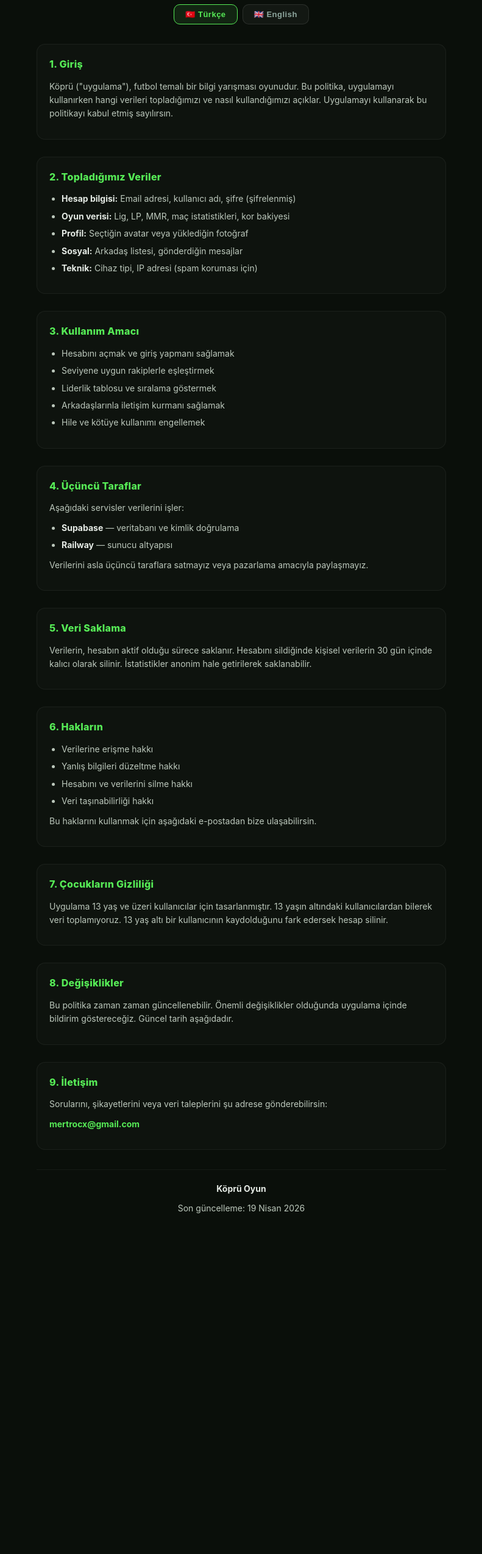
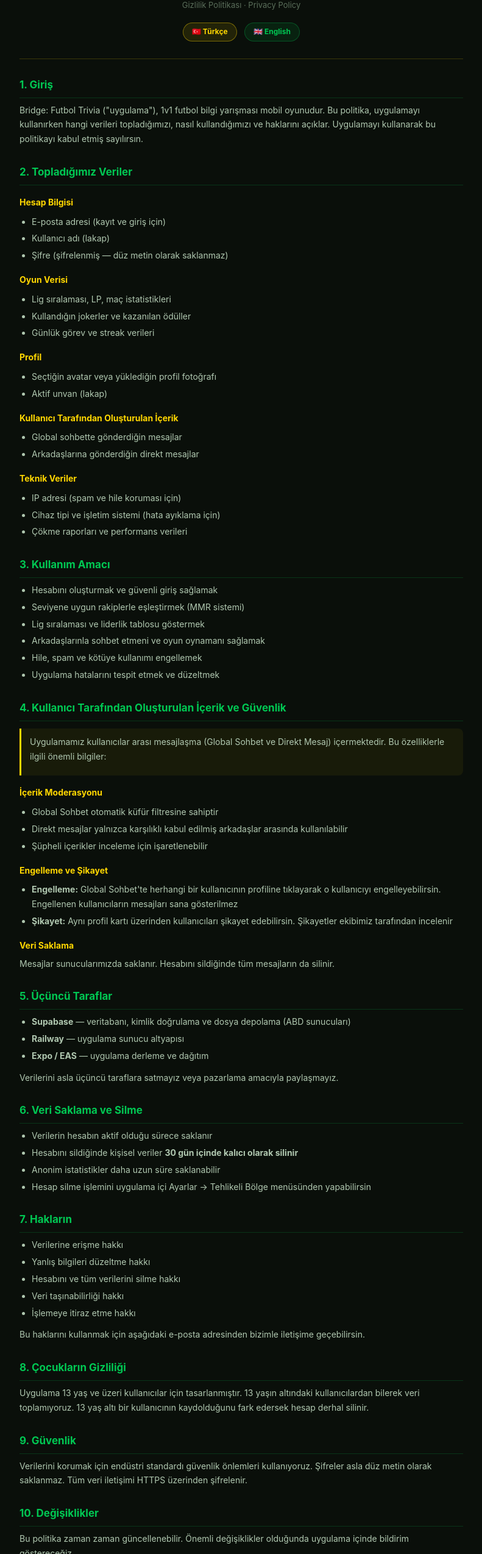
Before and after one commit to mertrocx-sudo/kopru-privacy, a plain HTML site: page index.html in a window 1280 px wide. Shown: the part 206-2755 px from the top of the page at 61% size, without its empty margins (244-1035 px from the left). Before the commit the page ends 2270 px from the top, so only its background shows below. Drawn offline with Linux system fonts and the light colour scheme.

Commit message:
Update privacy policy content and styling

```diff
--- a/index.html
+++ b/index.html
@@ -1,332 +1,313 @@
 <!DOCTYPE html>
 <html lang="tr">
 <head>
-<meta charset="UTF-8">
-<meta name="viewport" content="width=device-width, initial-scale=1.0">
-<title>Köprü · Gizlilik Politikası / Privacy Policy</title>
+  <meta charset="UTF-8" />
+  <meta name="viewport" content="width=device-width, initial-scale=1.0" />
+  <title>Bridge · Gizlilik Politikası / Privacy Policy</title>
   <style>
-  * { margin: 0; padding: 0; box-sizing: border-box; }
-  body {
-    font-family: -apple-system, BlinkMacSystemFont, "Segoe UI", Roboto, Oxygen, Ubuntu, sans-serif;
-    background: #0a0f0a;
-    color: #e5ebe5;
-    line-height: 1.6;
-    min-height: 100vh;
-  }
-  .container {
-    max-width: 720px;
-    margin: 0 auto;
-    padding: 40px 24px 60px;
-  }
-  header {
-    text-align: center;
-    margin-bottom: 32px;
-    padding-bottom: 24px;
-    border-bottom: 1px solid rgba(86, 235, 86, 0.15);
-  }
-  .logo {
-    display: inline-block;
-    font-size: 28px;
-    font-weight: 900;
-    letter-spacing: 3px;
-    color: #56eb56;
-    padding: 8px 20px;
-    border: 2px solid rgba(86, 235, 86, 0.3);
-    border-radius: 12px;
-    margin-bottom: 16px;
-  }
-  h1 {
-    font-size: 22px;
-    color: #e5ebe5;
-    font-weight: 800;
-    letter-spacing: 0.5px;
-  }
-  .lang-switch {
-    display: flex;
-    justify-content: center;
-    gap: 8px;
-    margin-bottom: 32px;
-  }
-  .lang-btn {
-    padding: 8px 18px;
-    background: rgba(255, 255, 255, 0.04);
-    border: 1px solid rgba(255, 255, 255, 0.1);
-    border-radius: 10px;
-    color: #8fa89f;
-    cursor: pointer;
-    font-size: 13px;
-    font-weight: 700;
-    letter-spacing: 0.5px;
-    transition: all 0.15s;
-  }
-  .lang-btn.active {
-    background: rgba(86, 235, 86, 0.1);
-    border-color: #56eb56;
-    color: #56eb56;
-  }
-  .lang-btn:hover:not(.active) {
-    background: rgba(255, 255, 255, 0.08);
-    color: #e5ebe5;
-  }
-  section {
-    margin-bottom: 28px;
-    padding: 20px;
-    background: rgba(15, 20, 15, 0.8);
-    border: 1px solid rgba(255, 255, 255, 0.06);
-    border-radius: 14px;
-  }
-  h2 {
-    font-size: 16px;
-    color: #56eb56;
-    font-weight: 800;
-    letter-spacing: 0.3px;
-    margin-bottom: 12px;
-  }
-  p {
-    color: #bcc8bc;
-    font-size: 14px;
-    margin-bottom: 10px;
-  }
-  ul {
-    padding-left: 20px;
-    margin-bottom: 10px;
-  }
-  li {
-    color: #bcc8bc;
-    font-size: 14px;
-    margin-bottom: 6px;
-  }
-  strong {
-    color: #e5ebe5;
-  }
-  .meta {
-    text-align: center;
-    color: #5a6e5a;
-    font-size: 12px;
-    margin-top: 32px;
-    padding-top: 20px;
-    border-top: 1px solid rgba(255, 255, 255, 0.05);
-  }
-  .content-section { display: none; }
-  .content-section.active { display: block; }
-  a {
-    color: #56eb56;
-    text-decoration: none;
-    font-weight: 700;
-  }
-  a:hover { text-decoration: underline; }
+    * { box-sizing: border-box; margin: 0; padding: 0; }
+    body { font-family: -apple-system, BlinkMacSystemFont, 'Segoe UI', sans-serif; background: #0a0f0a; color: #d4e8d4; line-height: 1.7; padding: 24px 16px 60px; max-width: 760px; margin: 0 auto; }
+    h1 { color: #FFD700; font-size: 28px; margin-bottom: 4px; }
+    h2 { color: #00C853; font-size: 17px; margin: 28px 0 8px; border-bottom: 1px solid rgba(0,200,83,0.2); padding-bottom: 6px; }
+    h3 { color: #FFD700; font-size: 14px; margin: 16px 0 6px; }
+    p { margin-bottom: 10px; font-size: 14px; color: #b0c8b0; }
+    ul { margin: 8px 0 12px 20px; }
+    li { font-size: 14px; color: #b0c8b0; margin-bottom: 4px; }
+    a { color: #00C853; }
+    .header { text-align: center; padding: 32px 0 24px; border-bottom: 1px solid rgba(255,215,0,0.2); margin-bottom: 24px; }
+    .emoji { font-size: 48px; display: block; margin-bottom: 12px; }
+    .badge { display: inline-block; background: rgba(0,200,83,0.1); border: 1px solid rgba(0,200,83,0.3); color: #00C853; border-radius: 20px; padding: 4px 14px; font-size: 12px; font-weight: 700; margin: 4px; cursor: pointer; }
+    .badge.active { background: rgba(255,215,0,0.1); border-color: rgba(255,215,0,0.4); color: #FFD700; }
+    .section { margin-bottom: 8px; }
+    .lang-tr .en { display: none; }
+    .lang-en .tr { display: none; }
+    .highlight { background: rgba(255,215,0,0.06); border-left: 3px solid #FFD700; padding: 10px 14px; border-radius: 0 8px 8px 0; margin: 12px 0; }
+    .updated { color: #5A6E5A; font-size: 12px; margin-top: 32px; text-align: center; }
+    .contact-box { background: rgba(0,200,83,0.06); border: 1px solid rgba(0,200,83,0.2); border-radius: 12px; padding: 16px; margin-top: 12px; text-align: center; }
+    .contact-box a { font-size: 15px; font-weight: 700; }
   </style>
 </head>
-<body>
-<div class="container">
-  <header>
-    <div class="logo">⚽ KÖPRÜ</div>
-    <h1 id="headerTitle">Gizlilik Politikası</h1>
-  </header>
+<body class="lang-tr">
 
-  <div class="lang-switch">
-    <button class="lang-btn active" onclick="switchLang('tr')" id="btn-tr">🇹🇷 Türkçe</button>
-    <button class="lang-btn" onclick="switchLang('en')" id="btn-en">🇬🇧 English</button>
+<div class="header">
+  <span class="emoji">⚽</span>
+  <h1>BRIDGE: Futbol Trivia</h1>
+  <p style="color:#5A6E5A;font-size:13px;margin-top:6px;">Gizlilik Politikası · Privacy Policy</p>
+  <div style="margin-top:14px;">
+    <span class="badge active" onclick="setLang('tr')">🇹🇷 Türkçe</span>
+    <span class="badge" onclick="setLang('en')">🇬🇧 English</span>
+  </div>
 </div>
 
-  <!-- TÜRKÇE -->
-  <div id="content-tr" class="content-section active">
+<!-- ════════════════════════════════════ TÜRKÇE ════════════════════════════════════ -->
+<div class="tr">
 
-    <section>
+  <div class="section">
     <h2>1. Giriş</h2>
-      <p>
-        Köprü ("uygulama"), futbol temalı bir bilgi yarışması oyunudur. Bu politika,
-        uygulamayı kullanırken hangi verileri topladığımızı ve nasıl kullandığımızı açıklar.
-        Uygulamayı kullanarak bu politikayı kabul etmiş sayılırsın.
-      </p>
-    </section>
+    <p>Bridge: Futbol Trivia ("uygulama"), 1v1 futbol bilgi yarışması mobil oyunudur. Bu politika, uygulamayı kullanırken hangi verileri topladığımızı, nasıl kullandığımızı ve haklarını açıklar. Uygulamayı kullanarak bu politikayı kabul etmiş sayılırsın.</p>
+  </div>
 
-    <section>
+  <div class="section">
     <h2>2. Topladığımız Veriler</h2>
+    <h3>Hesap Bilgisi</h3>
     <ul>
-        <li><strong>Hesap bilgisi:</strong> Email adresi, kullanıcı adı, şifre (şifrelenmiş)</li>
-        <li><strong>Oyun verisi:</strong> Lig, LP, MMR, maç istatistikleri, kor bakiyesi</li>
-        <li><strong>Profil:</strong> Seçtiğin avatar veya yüklediğin fotoğraf</li>
-        <li><strong>Sosyal:</strong> Arkadaş listesi, gönderdiğin mesajlar</li>
-        <li><strong>Teknik:</strong> Cihaz tipi, IP adresi (spam koruması için)</li>
+      <li>E-posta adresi (kayıt ve giriş için)</li>
+      <li>Kullanıcı adı (lakap)</li>
+      <li>Şifre (şifrelenmiş — düz metin olarak saklanmaz)</li>
     </ul>
-    </section>
+    <h3>Oyun Verisi</h3>
+    <ul>
+      <li>Lig sıralaması, LP, maç istatistikleri</li>
+      <li>Kullandığın jokerler ve kazanılan ödüller</li>
+      <li>Günlük görev ve streak verileri</li>
+    </ul>
+    <h3>Profil</h3>
+    <ul>
+      <li>Seçtiğin avatar veya yüklediğin profil fotoğrafı</li>
+      <li>Aktif unvan (lakap)</li>
+    </ul>
+    <h3>Kullanıcı Tarafından Oluşturulan İçerik</h3>
+    <ul>
+      <li>Global sohbette gönderdiğin mesajlar</li>
+      <li>Arkadaşlarına gönderdiğin direkt mesajlar</li>
+    </ul>
+    <h3>Teknik Veriler</h3>
+    <ul>
+      <li>IP adresi (spam ve hile koruması için)</li>
+      <li>Cihaz tipi ve işletim sistemi (hata ayıklama için)</li>
+      <li>Çökme raporları ve performans verileri</li>
+    </ul>
+  </div>
 
-    <section>
+  <div class="section">
     <h2>3. Kullanım Amacı</h2>
     <ul>
-        <li>Hesabını açmak ve giriş yapmanı sağlamak</li>
-        <li>Seviyene uygun rakiplerle eşleştirmek</li>
-        <li>Liderlik tablosu ve sıralama göstermek</li>
-        <li>Arkadaşlarınla iletişim kurmanı sağlamak</li>
-        <li>Hile ve kötüye kullanımı engellemek</li>
+      <li>Hesabını oluşturmak ve güvenli giriş sağlamak</li>
+      <li>Seviyene uygun rakiplerle eşleştirmek (MMR sistemi)</li>
+      <li>Lig sıralaması ve liderlik tablosu göstermek</li>
+      <li>Arkadaşlarınla sohbet etmeni ve oyun oynamanı sağlamak</li>
+      <li>Hile, spam ve kötüye kullanımı engellemek</li>
+      <li>Uygulama hatalarını tespit etmek ve düzeltmek</li>
     </ul>
-    </section>
+  </div>
 
-    <section>
-      <h2>4. Üçüncü Taraflar</h2>
-      <p>Aşağıdaki servisler verilerini işler:</p>
+  <div class="section">
+    <h2>4. Kullanıcı Tarafından Oluşturulan İçerik ve Güvenlik</h2>
+    <div class="highlight">
+      <p>Uygulamamız kullanıcılar arası mesajlaşma (Global Sohbet ve Direkt Mesaj) içermektedir. Bu özelliklerle ilgili önemli bilgiler:</p>
+    </div>
+    <h3>İçerik Moderasyonu</h3>
     <ul>
-        <li><strong>Supabase</strong> — veritabanı ve kimlik doğrulama</li>
-        <li><strong>Railway</strong> — sunucu altyapısı</li>
+      <li>Global Sohbet otomatik küfür filtresine sahiptir</li>
+      <li>Direkt mesajlar yalnızca karşılıklı kabul edilmiş arkadaşlar arasında kullanılabilir</li>
+      <li>Şüpheli içerikler inceleme için işaretlenebilir</li>
+    </ul>
+    <h3>Engelleme ve Şikayet</h3>
+    <ul>
+      <li><strong>Engelleme:</strong> Global Sohbet'te herhangi bir kullanıcının profiline tıklayarak o kullanıcıyı engelleyebilirsin. Engellenen kullanıcıların mesajları sana gösterilmez</li>
+      <li><strong>Şikayet:</strong> Aynı profil kartı üzerinden kullanıcıları şikayet edebilirsin. Şikayetler ekibimiz tarafından incelenir</li>
+    </ul>
+    <h3>Veri Saklama</h3>
+    <p>Mesajlar sunucularımızda saklanır. Hesabını sildiğinde tüm mesajların da silinir.</p>
+  </div>
+
+  <div class="section">
+    <h2>5. Üçüncü Taraflar</h2>
+    <ul>
+      <li><strong>Supabase</strong> — veritabanı, kimlik doğrulama ve dosya depolama (ABD sunucuları)</li>
+      <li><strong>Railway</strong> — uygulama sunucu altyapısı</li>
+      <li><strong>Expo / EAS</strong> — uygulama derleme ve dağıtım</li>
     </ul>
     <p>Verilerini asla üçüncü taraflara satmayız veya pazarlama amacıyla paylaşmayız.</p>
-    </section>
+  </div>
 
-    <section>
-      <h2>5. Veri Saklama</h2>
-      <p>
-        Verilerin, hesabın aktif olduğu sürece saklanır. Hesabını sildiğinde
-        kişisel verilerin 30 gün içinde kalıcı olarak silinir. İstatistikler
-        anonim hale getirilerek saklanabilir.
-      </p>
-    </section>
+  <div class="section">
+    <h2>6. Veri Saklama ve Silme</h2>
+    <ul>
+      <li>Verilerin hesabın aktif olduğu sürece saklanır</li>
+      <li>Hesabını sildiğinde kişisel veriler <strong>30 gün içinde kalıcı olarak silinir</strong></li>
+      <li>Anonim istatistikler daha uzun süre saklanabilir</li>
+      <li>Hesap silme işlemini uygulama içi Ayarlar → Tehlikeli Bölge menüsünden yapabilirsin</li>
+    </ul>
+  </div>
 
-    <section>
-      <h2>6. Hakların</h2>
+  <div class="section">
+    <h2>7. Hakların</h2>
     <ul>
       <li>Verilerine erişme hakkı</li>
       <li>Yanlış bilgileri düzeltme hakkı</li>
-        <li>Hesabını ve verilerini silme hakkı</li>
+      <li>Hesabını ve tüm verilerini silme hakkı</li>
       <li>Veri taşınabilirliği hakkı</li>
+      <li>İşlemeye itiraz etme hakkı</li>
     </ul>
-      <p>Bu haklarını kullanmak için aşağıdaki e-postadan bize ulaşabilirsin.</p>
-    </section>
+    <p>Bu haklarını kullanmak için aşağıdaki e-posta adresinden bizimle iletişime geçebilirsin.</p>
+  </div>
 
-    <section>
-      <h2>7. Çocukların Gizliliği</h2>
-      <p>
-        Uygulama 13 yaş ve üzeri kullanıcılar için tasarlanmıştır. 13 yaşın altındaki
-        kullanıcılardan bilerek veri toplamıyoruz. 13 yaş altı bir kullanıcının
-        kaydolduğunu fark edersek hesap silinir.
-      </p>
-    </section>
+  <div class="section">
+    <h2>8. Çocukların Gizliliği</h2>
+    <p>Uygulama 13 yaş ve üzeri kullanıcılar için tasarlanmıştır. 13 yaşın altındaki kullanıcılardan bilerek veri toplamıyoruz. 13 yaş altı bir kullanıcının kaydolduğunu fark edersek hesap derhal silinir.</p>
+  </div>
 
-    <section>
-      <h2>8. Değişiklikler</h2>
-      <p>
-        Bu politika zaman zaman güncellenebilir. Önemli değişiklikler olduğunda
-        uygulama içinde bildirim göstereceğiz. Güncel tarih aşağıdadır.
-      </p>
-    </section>
+  <div class="section">
+    <h2>9. Güvenlik</h2>
+    <p>Verilerini korumak için endüstri standardı güvenlik önlemleri kullanıyoruz. Şifreler asla düz metin olarak saklanmaz. Tüm veri iletişimi HTTPS üzerinden şifrelenir.</p>
+  </div>
 
-    <section>
-      <h2>9. İletişim</h2>
-      <p>Sorularını, şikayetlerini veya veri taleplerini şu adrese gönderebilirsin:</p>
-      <p><a href="mailto:mertrocx@gmail.com">mertrocx@gmail.com</a></p>
-    </section>
+  <div class="section">
+    <h2>10. Değişiklikler</h2>
+    <p>Bu politika zaman zaman güncellenebilir. Önemli değişiklikler olduğunda uygulama içinde bildirim göstereceğiz.</p>
+  </div>
 
-    <div class="meta">
-      <p><strong>Köprü Oyun</strong></p>
-      <p>Son güncelleme: 19 Nisan 2026</p>
+  <div class="section">
+    <h2>11. İletişim</h2>
+    <div class="contact-box">
+      <p style="color:#5A6E5A;font-size:12px;margin-bottom:8px;">Sorular, şikayetler veya veri talepleri için:</p>
+      <a href="mailto:mertrocx@gmail.com">mertrocx@gmail.com</a>
+      <p style="color:#5A6E5A;font-size:11px;margin-top:8px;">Mert Kaplan · Bridge: Futbol Trivia</p>
+    </div>
   </div>
 
 </div>
+<!-- ════════════════════════════════════ END TR ════════════════════════════════════ -->
 
-  <!-- ENGLISH -->
-  <div id="content-en" class="content-section">
+<!-- ════════════════════════════════════ ENGLISH ════════════════════════════════════ -->
+<div class="en">
 
-    <section>
+  <div class="section">
     <h2>1. Introduction</h2>
-      <p>
-        Köprü ("the app") is a football-themed trivia game. This policy explains
-        what data we collect and how we use it. By using the app, you agree to this policy.
-      </p>
-    </section>
+    <p>Bridge: Futbol Trivia ("the app") is a 1v1 football trivia mobile game. This policy explains what data we collect, how we use it, and your rights. By using the app, you agree to this policy.</p>
+  </div>
 
-    <section>
+  <div class="section">
     <h2>2. Data We Collect</h2>
+    <h3>Account Information</h3>
     <ul>
-        <li><strong>Account:</strong> Email, username, password (encrypted)</li>
-        <li><strong>Game data:</strong> League, LP, MMR, match stats, kor balance</li>
-        <li><strong>Profile:</strong> Avatar selection or uploaded photo</li>
-        <li><strong>Social:</strong> Friends list, messages you send</li>
-        <li><strong>Technical:</strong> Device type, IP address (for spam prevention)</li>
+      <li>Email address (for registration and login)</li>
+      <li>Username (nickname)</li>
+      <li>Password (encrypted — never stored as plain text)</li>
     </ul>
-    </section>
+    <h3>Game Data</h3>
+    <ul>
+      <li>League ranking, LP, match statistics</li>
+      <li>Jokers used and rewards earned</li>
+      <li>Daily tasks and streak data</li>
+    </ul>
+    <h3>Profile</h3>
+    <ul>
+      <li>Selected avatar or uploaded profile photo</li>
+      <li>Active title (nickname)</li>
+    </ul>
+    <h3>User-Generated Content</h3>
+    <ul>
+      <li>Messages sent in Global Chat</li>
+      <li>Direct messages sent to friends</li>
+    </ul>
+    <h3>Technical Data</h3>
+    <ul>
+      <li>IP address (for spam and cheat protection)</li>
+      <li>Device type and OS (for debugging)</li>
+      <li>Crash reports and performance data</li>
+    </ul>
+  </div>
 
-    <section>
+  <div class="section">
     <h2>3. How We Use Data</h2>
     <ul>
-        <li>Create and log in to your account</li>
-        <li>Match you with skill-appropriate opponents</li>
-        <li>Show leaderboard and rankings</li>
-        <li>Enable communication with friends</li>
-        <li>Prevent cheating and abuse</li>
+      <li>Create your account and enable secure login</li>
+      <li>Match you with skill-appropriate opponents (MMR system)</li>
+      <li>Show league rankings and leaderboards</li>
+      <li>Enable chat and gameplay with friends</li>
+      <li>Prevent cheating, spam, and abuse</li>
+      <li>Detect and fix app errors</li>
     </ul>
-    </section>
+  </div>
 
-    <section>
-      <h2>4. Third Parties</h2>
-      <p>The following services process your data:</p>
+  <div class="section">
+    <h2>4. User-Generated Content &amp; Safety</h2>
+    <div class="highlight">
+      <p>Our app includes user-to-user messaging (Global Chat and Direct Messages). Important information about these features:</p>
+    </div>
+    <h3>Content Moderation</h3>
     <ul>
-        <li><strong>Supabase</strong> — database and authentication</li>
-        <li><strong>Railway</strong> — server infrastructure</li>
+      <li>Global Chat has an automatic profanity filter</li>
+      <li>Direct messages are only available between mutually accepted friends</li>
+      <li>Suspicious content can be flagged for review</li>
     </ul>
-      <p>We never sell or share your data for marketing purposes.</p>
-    </section>
+    <h3>Blocking and Reporting</h3>
+    <ul>
+      <li><strong>Block:</strong> You can block any user by tapping their profile in Global Chat. Blocked users' messages will not be shown to you</li>
+      <li><strong>Report:</strong> You can report users from the same profile card. Reports are reviewed by our team</li>
+    </ul>
+    <h3>Data Retention</h3>
+    <p>Messages are stored on our servers. When you delete your account, all your messages are deleted as well.</p>
+  </div>
 
-    <section>
-      <h2>5. Data Retention</h2>
-      <p>
-        Your data is kept as long as your account is active. When you delete your
-        account, personal data is permanently deleted within 30 days. Statistics
-        may be kept anonymously.
-      </p>
-    </section>
+  <div class="section">
+    <h2>5. Third Parties</h2>
+    <ul>
+      <li><strong>Supabase</strong> — database, authentication, and file storage (US servers)</li>
+      <li><strong>Railway</strong> — application server infrastructure</li>
+      <li><strong>Expo / EAS</strong> — app build and distribution</li>
+    </ul>
+    <p>We never sell your data or share it for marketing purposes.</p>
+  </div>
 
-    <section>
-      <h2>6. Your Rights</h2>
+  <div class="section">
+    <h2>6. Data Retention &amp; Deletion</h2>
+    <ul>
+      <li>Your data is kept as long as your account is active</li>
+      <li>When you delete your account, personal data is <strong>permanently deleted within 30 days</strong></li>
+      <li>Anonymous statistics may be retained longer</li>
+      <li>You can delete your account via Settings → Danger Zone in the app</li>
+    </ul>
+  </div>
+
+  <div class="section">
+    <h2>7. Your Rights</h2>
     <ul>
       <li>Right to access your data</li>
       <li>Right to correct inaccurate information</li>
-        <li>Right to delete your account and data</li>
+      <li>Right to delete your account and all data</li>
       <li>Right to data portability</li>
+      <li>Right to object to processing</li>
     </ul>
     <p>To exercise these rights, contact us via the email below.</p>
-    </section>
+  </div>
 
-    <section>
-      <h2>7. Children's Privacy</h2>
-      <p>
-        The app is designed for users 13 years and older. We do not knowingly collect
-        data from children under 13. If we discover a user under 13 has registered,
-        the account will be deleted.
-      </p>
-    </section>
+  <div class="section">
+    <h2>8. Children's Privacy</h2>
+    <p>The app is designed for users 13 years and older. We do not knowingly collect data from children under 13. If we discover a user under 13 has registered, the account will be immediately deleted.</p>
+  </div>
 
-    <section>
-      <h2>8. Changes</h2>
-      <p>
-        This policy may be updated from time to time. We will show in-app notifications
-        for significant changes. The current date is shown below.
-      </p>
-    </section>
+  <div class="section">
+    <h2>9. Security</h2>
+    <p>We use industry-standard security measures to protect your data. Passwords are never stored as plain text. All data communication is encrypted via HTTPS.</p>
+  </div>
 
-    <section>
-      <h2>9. Contact</h2>
-      <p>For questions, complaints, or data requests, please contact:</p>
-      <p><a href="mailto:mertrocx@gmail.com">mertrocx@gmail.com</a></p>
-    </section>
+  <div class="section">
+    <h2>10. Changes</h2>
+    <p>This policy may be updated from time to time. We will show in-app notifications for significant changes.</p>
+  </div>
 
-    <div class="meta">
-      <p><strong>Köprü Oyun</strong></p>
-      <p>Last updated: April 19, 2026</p>
+  <div class="section">
+    <h2>11. Contact</h2>
+    <div class="contact-box">
+      <p style="color:#5A6E5A;font-size:12px;margin-bottom:8px;">For questions, complaints, or data requests:</p>
+      <a href="mailto:mertrocx@gmail.com">mertrocx@gmail.com</a>
+      <p style="color:#5A6E5A;font-size:11px;margin-top:8px;">Mert Kaplan · Bridge: Futbol Trivia</p>
+    </div>
   </div>
 
 </div>
+<!-- ════════════════════════════════════ END EN ════════════════════════════════════ -->
 
-</div>
+<p class="updated">Son güncelleme / Last updated: 13 Mayıs 2026</p>
 
 <script>
-  function switchLang(lang) {
-    document.querySelectorAll('.content-section').forEach(el => el.classList.remove('active'));
-    document.querySelectorAll('.lang-btn').forEach(el => el.classList.remove('active'));
-    document.getElementById('content-' + lang).classList.add('active');
-    document.getElementById('btn-' + lang).classList.add('active');
-    document.getElementById('headerTitle').textContent =
-      lang === 'tr' ? 'Gizlilik Politikası' : 'Privacy Policy';
-    document.documentElement.lang = lang;
+  function setLang(lang) {
+    document.body.className = 'lang-' + lang;
+    document.querySelectorAll('.badge').forEach(b => b.classList.remove('active'));
+    event.target.classList.add('active');
   }
 </script>
 </body>
```
Lines whose indentation alone changed are shown as unchanged.
